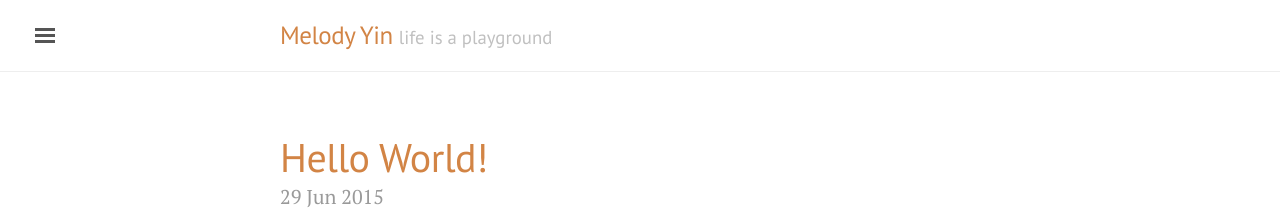
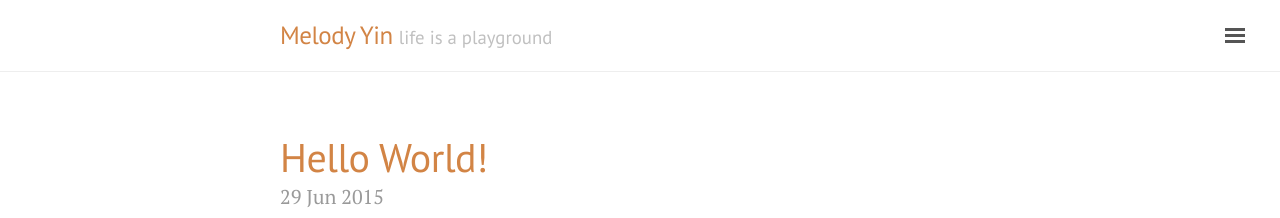
Before and after one commit to melodyyin/melodyyin.github.io, a Jekyll site: the page built from index.html, in a window 1280 px wide. Shown: the top 218 px of the page. Built offline with Jekyll 4.4.1, drawn with Linux system fonts in a browser that asks for light colours; the list of posts is cut into pages by our own code.

```diff
--- a/_layouts/default.html
+++ b/_layouts/default.html
@@ -3,8 +3,7 @@
 
   {% include head.html %}
 
-  <body class="theme-base-09">
-    <body class="layout-reverse sidebar-overlay">
+  <body class="theme-base-09 layout-reverse">
 
     {% include sidebar.html %}
 
@@ -45,5 +44,4 @@
       })(document);
     </script>
   </body>
-  </body>
 </html>
```
